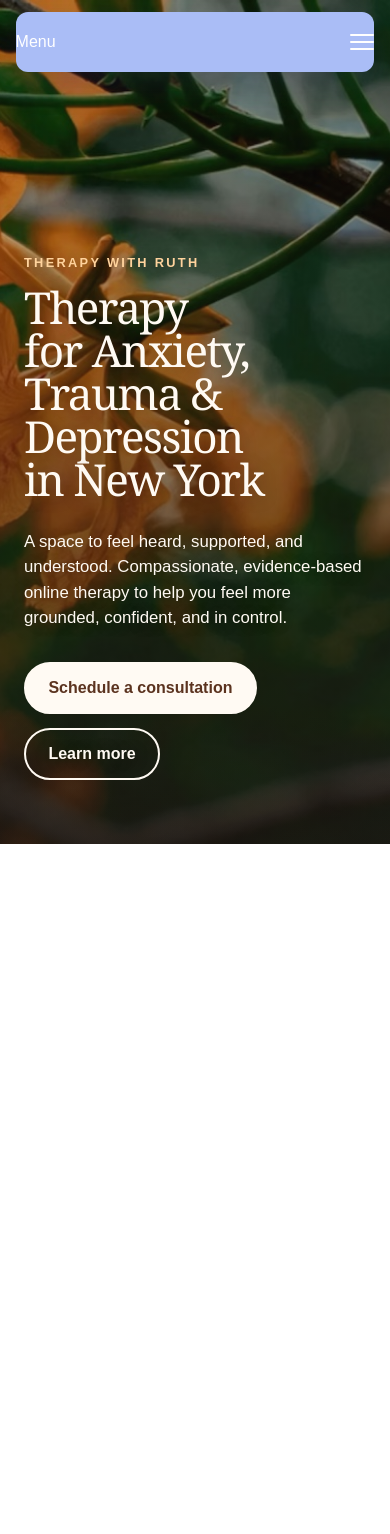
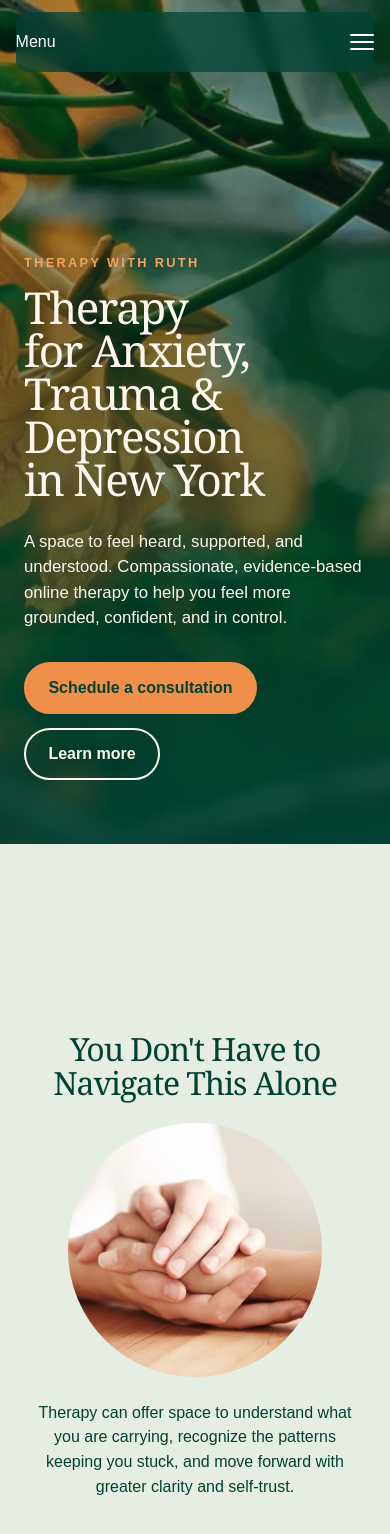
Before and after one commit to TherapyWithRuth/therapy-with-ruth-website, an Angular app: page / in a window 390 px wide. Shown: the top 1534 px of the page. Before the commit the page ends 844 px from the top, so only its background shows below. Built offline with nearby package versions, Linux system fonts and the light colour scheme.

Commit message:
1) Made menu transparent 2) added Problem section 3) Added scroll snapping

```diff
--- a/src/app/home/hero/hero.scss
+++ b/src/app/home/hero/hero.scss
@@ -5,13 +5,14 @@
 .hero {
   position: relative;
   display: grid;
-  min-height: 100svh;
+  height: 100%;
+  min-height: 100%;
   align-items: center;
   overflow: hidden;
   padding: 8.5rem clamp(1.5rem, 8vw, 8rem) 5rem;
   isolation: isolate;
   background:
-    linear-gradient(90deg, rgba(29, 24, 20, 0.74) 0%, rgba(29, 24, 20, 0.4) 52%, transparent 82%),
+    linear-gradient(90deg, rgba(1, 66, 53, 0.82) 0%, rgba(1, 66, 53, 0.48) 52%, transparent 82%),
     url('/images/orange-flowers-in-tree.jpg') center / cover no-repeat;
 }
 
@@ -20,20 +21,20 @@
   z-index: -1;
   inset: auto 0 0;
   height: 9rem;
-  background: linear-gradient(transparent, rgba(24, 19, 15, 0.2));
+  background: linear-gradient(transparent, rgba(1, 66, 53, 0.24));
   content: '';
   pointer-events: none;
 }
 
 .hero__content {
   width: min(100%, 43rem);
-  color: #fffaf3;
-  text-shadow: 0 0.125rem 1rem rgba(30, 22, 15, 0.25);
+  color: var(--color-cream);
+  text-shadow: 0 0.125rem 1rem rgba(1, 38, 30, 0.3);
 }
 
 .hero__eyebrow {
   margin: 0 0 1rem;
-  color: #ffd39d;
+  color: var(--color-orange-soft);
   font-size: clamp(0.8rem, 1.5vw, 0.95rem);
   font-weight: 700;
   letter-spacing: 0.18em;
@@ -71,10 +72,10 @@ h1 {
   min-height: 3.25rem;
   align-items: center;
   justify-content: center;
-  border: 0.125rem solid #fffaf3;
+  border: 0.125rem solid var(--color-cream);
   border-radius: 999px;
   padding: 0.75rem 1.4rem;
-  color: #fffaf3;
+  color: var(--color-cream);
   font-weight: 700;
   text-decoration: none;
   transition:
@@ -85,9 +86,9 @@ h1 {
 }
 
 .hero__button--primary {
-  border-color: #fffaf3;
-  background: #fffaf3;
-  color: #5b331f;
+  border-color: var(--color-orange);
+  background: var(--color-orange);
+  color: var(--color-forest-dark);
   text-shadow: none;
 }
 
@@ -96,26 +97,25 @@ h1 {
 }
 
 .hero__button--primary:hover {
-  border-color: #ffd39d;
-  background: #ffd39d;
+  border-color: var(--color-orange-soft);
+  background: var(--color-orange-soft);
 }
 
 .hero__button--secondary:hover {
-  background: rgba(255, 250, 243, 0.15);
+  background: rgba(255, 247, 237, 0.15);
 }
 
 .hero__button:focus-visible {
-  outline: 0.1875rem solid #ffd39d;
+  outline: 0.1875rem solid var(--color-orange-soft);
   outline-offset: 0.25rem;
 }
 
 @media (max-width: 48rem) {
   .hero {
-    min-height: 100svh;
     align-items: end;
     padding: 7.5rem 1.5rem 4rem;
     background:
-      linear-gradient(0deg, rgba(29, 24, 20, 0.82) 0%, rgba(29, 24, 20, 0.28) 78%),
+      linear-gradient(0deg, rgba(1, 66, 53, 0.88) 0%, rgba(1, 66, 53, 0.3) 78%),
       url('/images/orange-flowers-in-tree.jpg') 62% center / cover no-repeat;
   }
 
--- a/src/app/home/hero/hero.ts
+++ b/src/app/home/hero/hero.ts
@@ -1,5 +1,7 @@
 import { Component } from '@angular/core';
 import { RouterLink } from '@angular/router';
+
+import { ScrollSnapSection } from '../../shared/scroll-snap-section';
 
 @Component({
   selector: 'app-hero',
@@ -7,4 +9,4 @@ import { RouterLink } from '@angular/router';
   templateUrl: './hero.html',
   styleUrl: './hero.scss',
 })
-export class Hero {}
+export class Hero extends ScrollSnapSection {}
--- a/src/app/home/home.html
+++ b/src/app/home/home.html
@@ -1 +1,2 @@
 <app-hero />
+<app-problem />
--- a/src/app/home/home.ts
+++ b/src/app/home/home.ts
@@ -1,10 +1,11 @@
 import { Component } from '@angular/core';
 
 import { Hero } from './hero/hero';
+import { Problem } from './problem/problem';
 
 @Component({
   selector: 'app-home',
-  imports: [Hero],
+  imports: [Hero, Problem],
   templateUrl: './home.html',
   styleUrl: './home.scss',
 })
--- /dev/null
+++ b/src/app/home/problem/problem.html
@@ -0,0 +1,16 @@
+<section class="problem" aria-labelledby="problem-title">
+  <div class="problem__content">
+    <h2 id="problem-title">You Don't Have to Navigate This Alone</h2>
+    <img
+      class="problem__image"
+      src="/images/holding-hands-supportively.jpg"
+      alt="Two people holding hands supportively"
+      width="650"
+      height="688"
+    />
+    <p>
+      Therapy can offer space to understand what you are carrying, recognize the patterns keeping
+      you stuck, and move forward with greater clarity and self-trust.
+    </p>
+  </div>
+</section>
--- /dev/null
+++ b/src/app/home/problem/problem.scss
@@ -0,0 +1,50 @@
+:host {
+  display: block;
+}
+
+.problem {
+  display: grid;
+  height: 100%;
+  min-height: 100%;
+  place-items: center;
+  padding: clamp(2rem, 4vh, 4rem) clamp(1.5rem, 8vw, 8rem);
+  background: var(--color-sage-light);
+}
+
+.problem__content {
+  width: min(100%, 70rem);
+  text-align: center;
+}
+
+h2 {
+  max-width: 18ch;
+  margin: 0 auto;
+  color: var(--color-forest-dark);
+  font-family: Georgia, 'Times New Roman', serif;
+  font-size: clamp(2rem, 3.5vw, 3.5rem);
+  font-weight: 400;
+  letter-spacing: -0.035em;
+  line-height: 1.05;
+  text-wrap: balance;
+}
+
+.problem__image {
+  --image-size: min(calc(100vw - 3rem), clamp(10rem, 30vh, 18rem));
+
+  display: block;
+  width: var(--image-size);
+  height: var(--image-size);
+  margin: 1.5rem auto 0;
+  border-radius: 50%;
+  object-fit: cover;
+  object-position: center;
+}
+
+p {
+  max-width: 42rem;
+  margin: 1.5rem auto 0;
+  color: var(--color-forest-dark);
+  font-size: clamp(1rem, 1.4vw, 1.2rem);
+  line-height: 1.55;
+  text-wrap: pretty;
+}
--- a/src/app/shared/components/menu-bar/menu-bar.scss
+++ b/src/app/shared/components/menu-bar/menu-bar.scss
@@ -15,8 +15,9 @@
   min-height: 3.5rem;
   margin: 0 auto;
   border-radius: 1rem;
-  background: #aabdf6;
-  box-shadow: 0 0.75rem 2rem rgba(45, 60, 105, 0.2);
+  background: rgba(1, 66, 53, 0.72);
+  backdrop-filter: blur(0.5rem);
+  box-shadow: none;
 }
 
 .menu-bar__links {
--- a/src/app/shared/components/menu-bar/services-menu/services-menu.scss
+++ b/src/app/shared/components/menu-bar/services-menu/services-menu.scss
@@ -60,7 +60,7 @@
 
 .services-menu__submenu a:focus-visible {
   border-radius: 0.3rem;
-  outline: 0.15rem solid #20232d;
+  outline: 0.15rem solid var(--color-forest-dark);
   outline-offset: -0.15rem;
 }
 
@@ -72,11 +72,11 @@
   width: max-content;
   min-width: 18rem;
   margin: 0;
-  border: 1px solid rgba(32, 35, 45, 0.12);
+  border: 1px solid rgba(1, 66, 53, 0.16);
   border-radius: 0.5rem;
   padding: 0.55rem;
-  background: #f5f7ff;
-  box-shadow: 0 12px 30px rgba(32, 35, 45, 0.18);
+  background: var(--color-cream);
+  box-shadow: 0 12px 30px rgba(1, 66, 53, 0.18);
   list-style: none;
   transform: translateX(-50%);
 }
@@ -91,14 +91,14 @@
   display: block;
   border-radius: 0.3rem;
   padding: 0.75rem 0.9rem;
-  color: #20232d;
+  color: var(--color-forest-dark);
   line-height: 1.35;
   text-decoration: none;
 }
 
 .services-menu__submenu a:hover,
 .services-menu__submenu a:focus-visible {
-  background: #dce5ff;
+  background: #f9d7b9;
 }
 
 @media (max-width: 48rem) {
--- /dev/null
+++ b/src/app/shared/scroll-snap-section.ts
@@ -0,0 +1,32 @@
+import { DOCUMENT } from '@angular/common';
+import { Directive, ElementRef, HostBinding, inject } from '@angular/core';
+
+export interface PageSection {
+  scrollToSection(behavior?: ScrollBehavior): void;
+}
+
+@Directive()
+export abstract class ScrollSnapSection implements PageSection {
+  private readonly document = inject(DOCUMENT);
+  private readonly element = inject<ElementRef<HTMLElement>>(ElementRef);
+
+  @HostBinding('style.scroll-snap-align')
+  protected readonly scrollSnapAlign = 'start';
+
+  @HostBinding('style.scroll-snap-stop')
+  protected readonly scrollSnapStop = 'normal';
+
+  @HostBinding('style.height')
+  protected readonly sectionHeight = '100svh';
+
+  scrollToSection(behavior: ScrollBehavior = 'smooth'): void {
+    const prefersReducedMotion = this.document.defaultView?.matchMedia(
+      '(prefers-reduced-motion: reduce)',
+    ).matches;
+
+    this.element.nativeElement.scrollIntoView({
+      behavior: prefersReducedMotion ? 'auto' : behavior,
+      block: 'start',
+    });
+  }
+}
--- a/src/styles.scss
+++ b/src/styles.scss
@@ -1,5 +1,13 @@
 :root {
-  color: #20232d;
+  --color-forest-dark: #014235;
+  --color-forest: #2f6b4f;
+  --color-orange: #ef8f4a;
+  --color-orange-soft: #f4a261;
+  --color-cream: #fff7ed;
+  --color-sage-light: #e6eee4;
+
+  color: var(--color-forest-dark);
+  background: var(--color-sage-light);
   font-family: Arial, Helvetica, sans-serif;
   font-synthesis: none;
   text-rendering: optimizeLegibility;
@@ -11,11 +19,12 @@
 
 html {
   scroll-behavior: smooth;
+  scroll-snap-type: y mandatory;
 }
 
 body {
   margin: 0;
-  background: #fff;
+  background: var(--color-sage-light);
 }
 
 button,
@@ -24,3 +33,9 @@ textarea,
 select {
   font: inherit;
 }
+
+@media (prefers-reduced-motion: reduce) {
+  html {
+    scroll-behavior: auto;
+  }
+}
```
Also changed, not shown: src/app/home/problem/problem.ts (added, +10 -0 lines), public/images/holding-hands-supportively.jpg (added).
